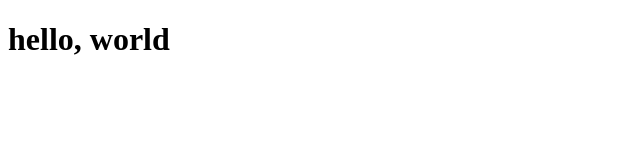
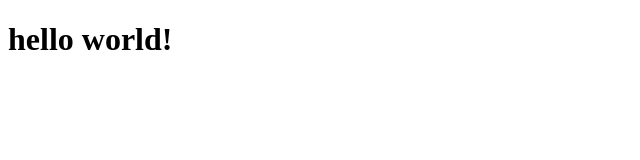
Before and after one commit to tianhaoyao/icematch, a website: page client/index.html in a window 1280 px wide. Shown: the full height of the page, 0-640 px from the left. Drawn offline with Linux system fonts and the light colour scheme.

Commit message:
same commit part 2

```diff
--- a/client/index.html
+++ b/client/index.html
@@ -4,6 +4,6 @@
     <title>Icematch!</title>
   </head>
   <body>
-    <h1>hello, world</h1>
+    <h1>hello world!</h1>
   </body>
 </html>
--- a/package.json
+++ b/package.json
@@ -17,5 +17,9 @@
     "nodemon": "^1.18.4",
     "parcel-bundler": "^1.9.7",
     "standard": "^12.0.1"
+  },
+  "dependencies": {
+    "cors": "^2.8.4",
+    "express": "4.16.3"
   }
 }
```
Also changed, not shown: 1 other file.
